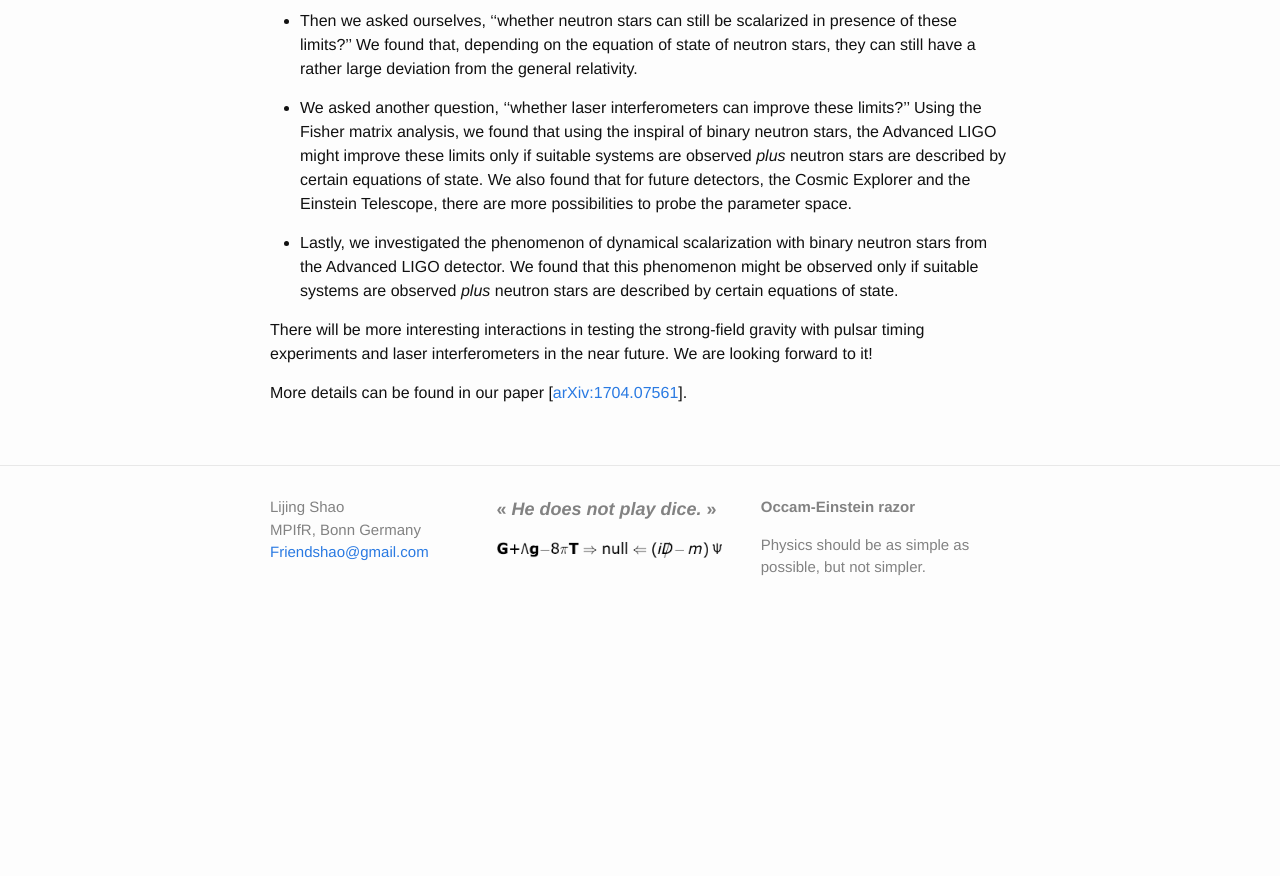
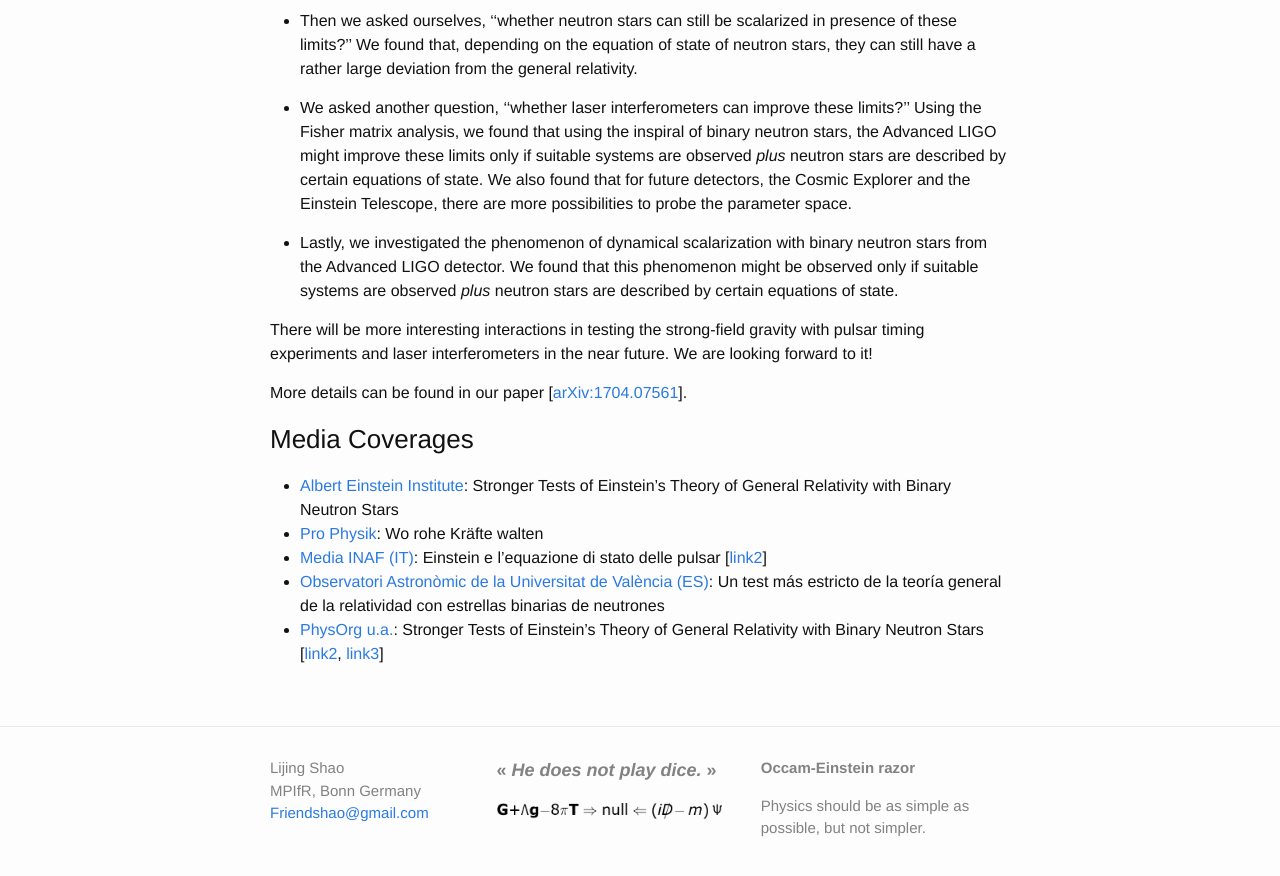
Before and after one commit to Friendshao/Friendshao.github.io, a Jekyll site: the page built from _posts/2017-04-26-gravitational-scalarizations.markdown, in a window 1280 px wide and 900 px high, scrolled down 1520 px. Shown: the top 876 px of the window. Built offline with Jekyll 4.4.1, drawn with Linux system fonts in a browser that asks for light colours; before the commit the page ends 2159 px from its top, so only the background shows below that.

Commit message:
update post

```diff
--- a/_posts/2017-04-26-gravitational-scalarizations.markdown
+++ b/_posts/2017-04-26-gravitational-scalarizations.markdown
@@ -69,3 +69,11 @@ are looking forward to it!
 
 More details can be found in our paper
 [[arXiv:1704.07561](https://arxiv.org/abs/1704.07561)].
+
+### Media Coverages
+
+- [Albert Einstein Institute](http://www.aei.mpg.de/2147555/stronger-tests-of-einstein-s-relativity): Stronger Tests of Einstein's Theory of General Relativity with Binary Neutron Stars
+- [Pro Physik](http://www.pro-physik.de/details/news/10675849/Wo_rohe_Kraefte_walten.html): Wo rohe Kräfte walten
+- [Media INAF (IT)](http://www.media.inaf.it/2017/10/25/einstein-stelle-neutroni/): Einstein e l’equazione di stato delle pulsar [[link2](http://www.videoaggiornati.com/einstein-e-lequazione-di-stato-delle-pulsar/)]
+- [ Observatori Astronòmic de la Universitat de València (ES)](https://observatori.uv.es/un-test-mas-estricto-de-la-teoria-general-de-la-relatividad-con-estrellas-binarias-de-neutrones/): Un test más estricto de la teoría general de la relatividad con estrellas binarias de neutrones
+- [PhysOrg u.a.](https://phys.org/news/2017-10-stronger-einstein-theory-relativity-binary.html): Stronger Tests of Einstein's Theory of General Relativity with Binary Neutron Stars [[link2](http://www.spacedaily.com/reports/Stronger_Tests_of_Einsteins_Theory_of_General_Relativity_with_Binary_Neutron_Stars_999.html), [link3](http://sciencefactz.com/stronger-tests-einsteins-theory-general-relativity-binary-neutron-stars/)]
```
